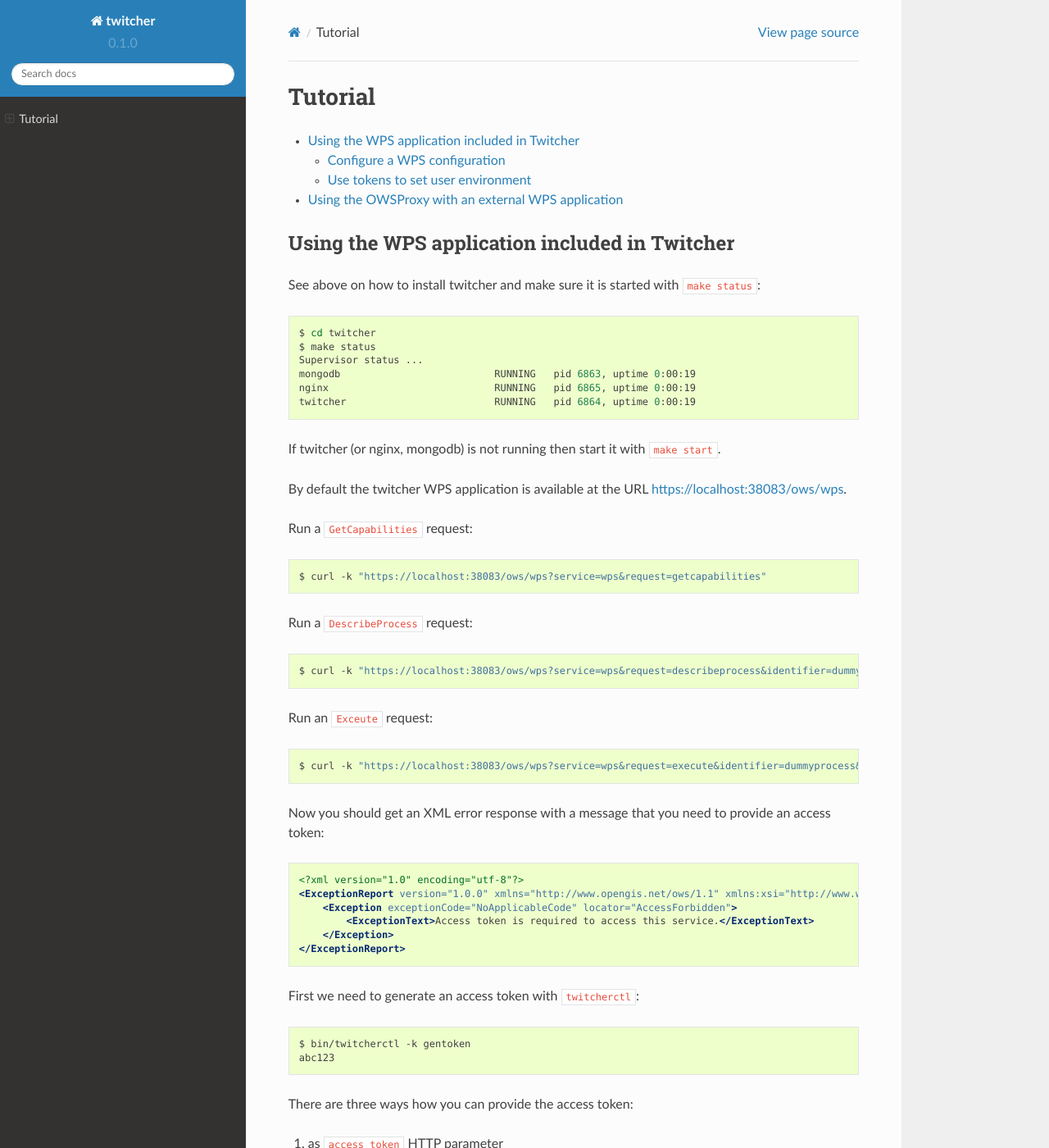
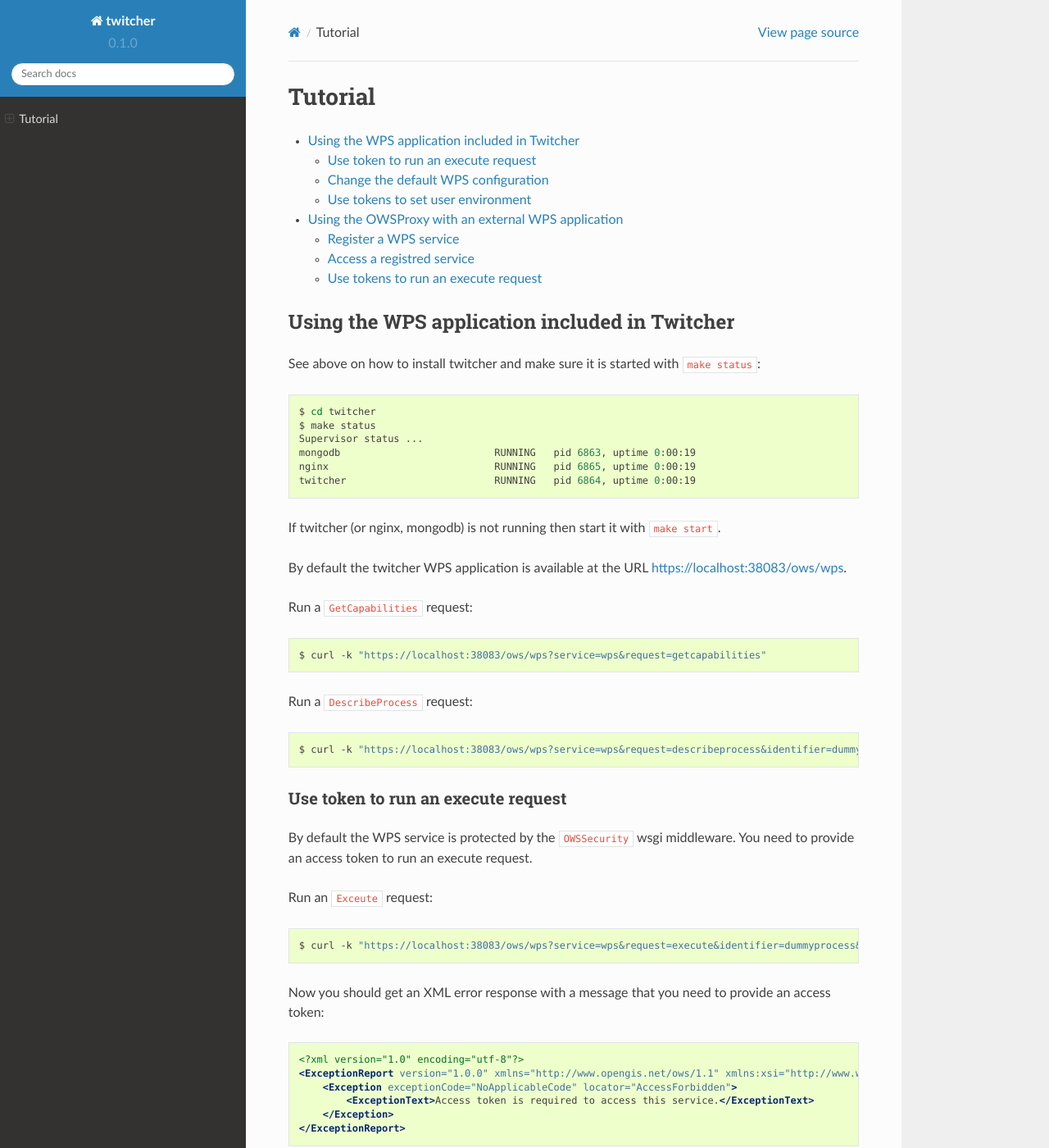
Before and after one commit to crim-ca/weaver, a Sphinx documentation site: the page built from docs/source/tutorial.rst, in a window 1280 px wide and 1400 px high. Shown: the whole window at 82% size. Built offline with Sphinx 7.4.7 and the Read the Docs theme 2.0.0, drawn with Linux system fonts in a browser that asks for light colours; some of the changed text lies outside the part shown.

Commit message:
updated tutoriatl

```diff
--- a/docs/source/tutorial.rst
+++ b/docs/source/tutorial.rst
@@ -38,6 +38,11 @@ Run a ``DescribeProcess`` request:
 .. code-block:: sh
 
     $ curl -k "https://localhost:38083/ows/wps?service=wps&request=describeprocess&identifier=dummyprocess&version=1.0.0"
+
+Use token to run an execute request
+-----------------------------------
+
+By default the WPS service is protected by the ``OWSSecurity`` wsgi middleware. You need to provide an access token to run an execute request.
 
 Run an ``Exceute`` request:
 
@@ -84,8 +89,24 @@ There are three ways how you can provide the access token:
    $ curl -k -H Access-Token:abc123 "https://localhost:38083/ows/wps?service=wps&request=execute&identifier=dummyprocess&version=1.0.0"
 
 
-Configure a WPS configuration
------------------------------
+Change the default WPS configuration
+------------------------------------
+
+To change the default WPS configuration edit the ``custom.cfg`` and set the ``wps-cfg`` option:
+
+.. code-block:: sh
+
+   $ vim custom.cfg
+   [settings]
+   wps-cfg = /path/to/my/default/pywps.cfg
+
+
+After you have changed the configuration file you must update the installation and restart the twitcher service:
+
+.. code-block:: sh
+
+   $ make update
+   $ make restart
 
 
 Use tokens to set user environment
@@ -147,6 +168,8 @@ Make sure Twitcher is installed and running:
    $ make restart
    $ make status
 
+Register a WPS service
+----------------------
 
 Register the Emu WPS service at the Twitcher ``OWSProxy``:
 
@@ -164,6 +187,9 @@ Use the ``status`` command to see which WPS services are registered with OWSProx
    [{'url': 'http://localhost:8094/wps', 'proxy_url': 'https://localhost:38083/ows/proxy/emu', 'type': 'wps', 'name': 'emu'}]
 
 
+Access a registred service
+--------------------------
+
 By default the registered service is available at the URL https://localhost:38083/ows/proxy/{service_name}. Replace the ``service_name`` with the registered name.
 
 Run a ``GetCapabilities`` request for the registered Emu WPS service:
@@ -178,6 +204,11 @@ Run a ``DescribeProcess`` request:
 .. code-block:: sh
 
     $ curl -k "https://localhost:38083/ows/proxy/emu?service=wps&request=describeprocess&identifier=dummyprocess&version=1.0.0"
+
+Use tokens to run an execute request
+------------------------------------
+
+By default the WPS service is protected by the ``OWSSecurity`` wsgi middleware. You need to provide an access token to run an execute request.
 
 Run an ``Exceute`` request:
 
```
Also changed, not shown: 1 other file.
